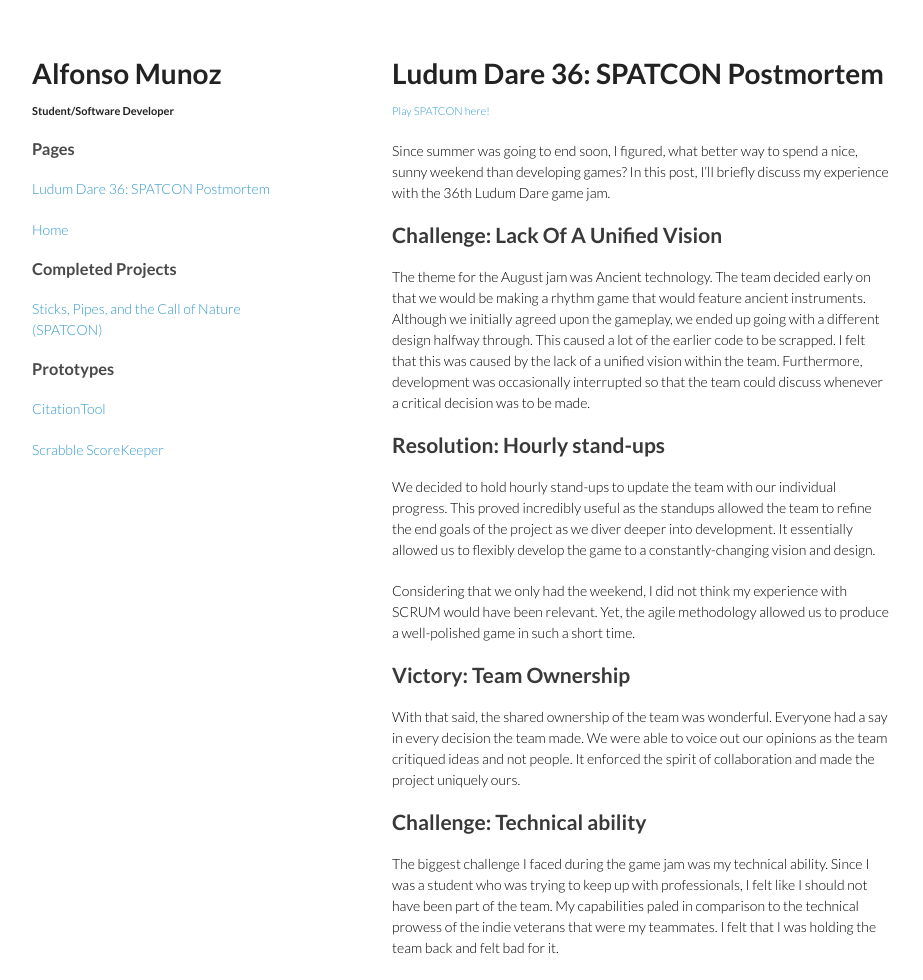
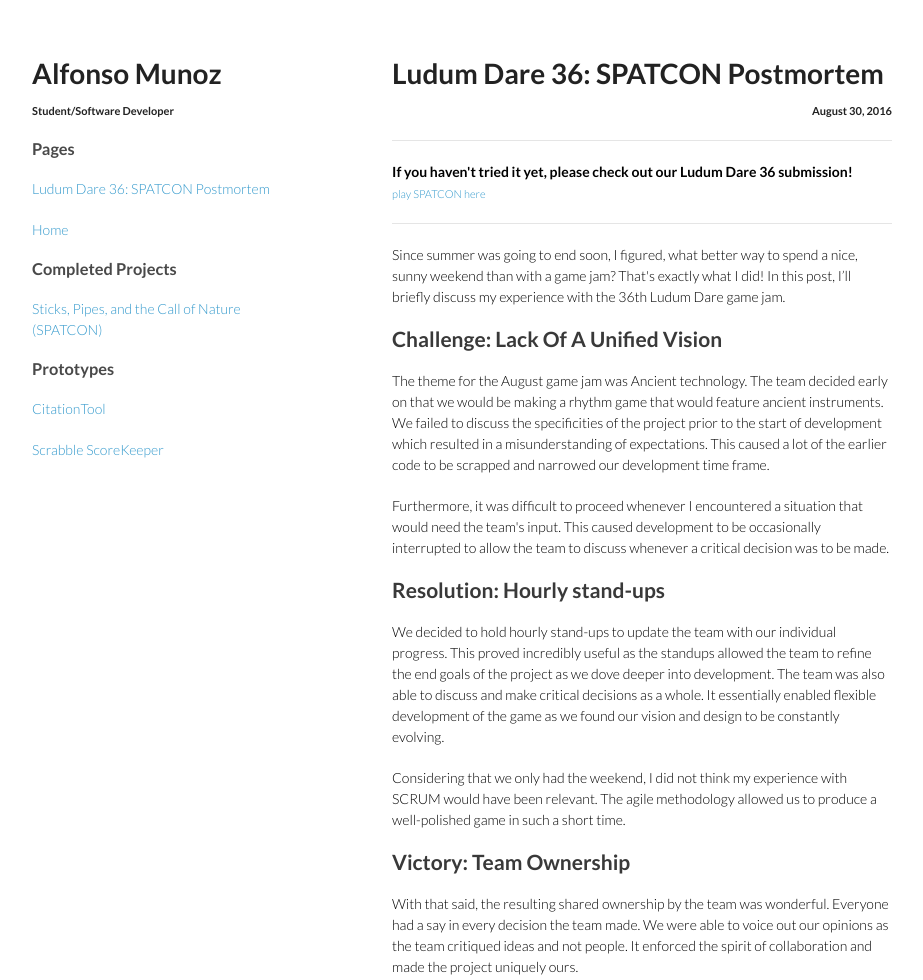
Before and after one commit to ammunoz/ammunoz.github.io, a plain HTML site: page entries/ld36_postmortem.html in a window 1280 px wide. Shown: the top 980 px of the page, without its empty margins (178-1101 px from the left). Drawn offline with Linux system fonts and the light colour scheme; files whose address does not match are found by name.

Commit message:
Fixed some grammatical errors. Moved postmortem html and modified references.

```diff
--- a/ld36_postmortem.html
+++ b/entries/ld36_postmortem.html
@@ -5,8 +5,8 @@
     <meta http-equiv="X-UA-Compatible" content="chrome=1">
     <title>AMMUNOZ: Home</title>
 
-    <link rel="stylesheet" href="stylesheets/styles.css">
-    <link rel="stylesheet" href="stylesheets/pygment_trac.css">
+    <link rel="stylesheet" href="../stylesheets/styles.css">
+    <link rel="stylesheet" href="../stylesheets/pygment_trac.css">
     <meta name="viewport" content="width=device-width, initial-scale=1, user-scalable=no">
     <!--[if lt IE 9]>
     <script src="//html5shiv.googlecode.com/svn/trunk/html5.js"></script>
@@ -27,26 +27,36 @@
 		<p><a href="http://ammunoz.github.io/ScrabbleScoreKeeper">Scrabble ScoreKeeper</a></p>
       </header>
       <section>
-        <h1>Ludum Dare 36: SPATCON Postmortem <small><a href="http://ludumdare.com/compo/ludum-dare-36/?action=preview&uid=113383">Play SPATCON here!</a></small></h1>
-        <p>Since summer was going to end soon, I figured, what better way to spend a nice, sunny weekend than developing games?
-		In this post, I’ll briefly discuss my experience with the 36th Ludum Dare game jam.</p>
+        <h1>Ludum Dare 36: SPATCON Postmortem
+			<div align="right"><small>August 30, 2016</small></div>
+		</h1>
+
+		<hr>
+		<p><b>If you haven't tried it yet, please check out our Ludum Dare 36 submission!</b><br>
+		<small><a href="http://ludumdare.com/compo/ludum-dare-36/?action=preview&uid=113383">play SPATCON here</a></small></p>
+		<hr>
+
+        <p>Since summer was going to end soon, I figured, what better way to spend a nice, sunny weekend than with a game jam?
+		That's exactly what I did! In this post, I’ll briefly discuss my experience with the 36th Ludum Dare game jam.</p>
 
 		<h2>Challenge: Lack Of A Unified Vision</h2>
-		<p>The theme for the August jam was Ancient technology.
+		<p>The theme for the August game jam was Ancient technology.
 		The team decided early on that we would be making a rhythm game that would feature ancient instruments.
-		Although we initially agreed upon the gameplay, we ended up going with a different design halfway through.
-		This caused a lot of the earlier code to be scrapped. I felt that this was caused by the lack of a unified vision within the team.
-		Furthermore, development was occasionally interrupted so that the team could discuss whenever a critical decision was to be made.</p>
+		We failed to discuss the specificities of the project prior to the start of development which resulted in a misunderstanding of expectations.
+		This caused a lot of the earlier code to be scrapped and narrowed our development time frame.</p>
+		<p>Furthermore, it was difficult to proceed whenever I encountered a situation that would need the team's input.
+		This caused development to be occasionally interrupted to allow the team to discuss whenever a critical decision was to be made.</p>
 
 		<h2>Resolution: Hourly stand-ups</h2>
 		<p>We decided to hold hourly stand-ups to update the team with our individual progress.
-		This proved incredibly useful as the standups allowed the team to refine the end goals of the project as we diver deeper into development.
-		It essentially allowed us to flexibly develop the game to a constantly-changing vision and design.</p>
+		This proved incredibly useful as the standups allowed the team to refine the end goals of the project as we dove deeper into development.
+		The team was also able to discuss and make critical decisions as a whole.
+		It essentially enabled flexible development of the game as we found our vision and design to be constantly evolving.</p>
 		<p>Considering that we only had the weekend, I did not think my experience with SCRUM would have been relevant.
-		Yet, the agile methodology allowed us to produce a well-polished game in such a short time.</p>
+		The agile methodology allowed us to produce a well-polished game in such a short time.</p>
 
 		<h2>Victory: Team Ownership</h2>
-		<p>With that said, the shared ownership of the team was wonderful.
+		<p>With that said, the resulting shared ownership by the team was wonderful.
 		Everyone had a say in every decision the team made.
 		We were able to voice out our opinions as the team critiqued ideas and not people.
 		It enforced the spirit of collaboration and made the project uniquely ours.</p>
@@ -55,11 +65,12 @@
 		<p>The biggest challenge I faced during the game jam was my technical ability.
 		Since I was a student who was trying to keep up with professionals, I felt like I should not have been part of the team.
 		My capabilities paled in comparison to the technical prowess of the indie veterans that were my teammates.
-		I felt that I was holding the team back and felt bad for it.</p>
+		Evidently, I felt that I was holding the team back and felt bad for it.</p>
 
 		<h2>Resolution: Mentorship</h2>
 		<p>Despite the weakness of my technical abilities, the team was very supportive of me.
 		Every question I asked was met with answers, suggestions, and explanations.
+		My relatively slower development time was met with patience and understanding.
 		For example, I was taught some of the mechanics of midi files and how we could implement the timing for each beat.</p>
 
 		<h2>Victory: Initiative</h2>
@@ -71,15 +82,9 @@
 		Finally, I took charge of creating our Ludum Dare submission entry which took a lot more creativity than I initially expected.
 		Although my contributions to the game have been relatively minor and slow, I think I earned my place in the team by the end of it.</p>
 		<hr>
-		<h2>Contact Me</h2>
-		<p>Are you interested in guiding, mentoring, or tutoring me?
-		Perhaps you would rather collaborate with me? Or maybe you just want to say something.
-		Whatever it is, feel free to send me an
-		<a href="mailto:munozamb+mainPage@gmail.com?Subject=Re:%20Main">e-mail.</a>
-		</p>
      </font>
 
-		<p><small>Last updated on: August 30, 2016.<br>
+		<p><small>Last updated on: September 1, 2016.<br>
         Hosted on GitHub Pages &mdash; Theme by <a href="https://github.com/orderedlist">orderedlist</a></small></p>
 		<p class="view"><a href="http://github.com/ammunoz">View My Projects on GitHub <small>github/ammunoz</small></a></p>
 
```
Also changed, not shown: index.html (+1 -1 lines).
